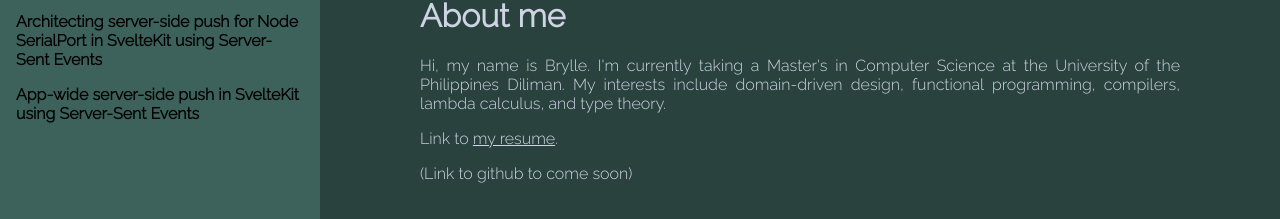
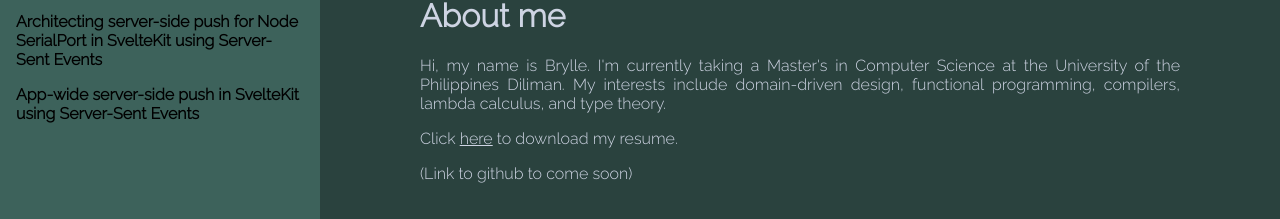
Before and after one commit to hi-brylle/hi-brylle-blog, a SvelteKit app: page /about-me in a window 1280 px wide. Shown: the part 74-293 px from the top of the page. Built offline with nearby package versions, Linux system fonts and the light colour scheme.

Commit message:
Rephrase resume download in about me page

```diff
--- a/src/routes/about-me/+page.svelte
+++ b/src/routes/about-me/+page.svelte
@@ -10,7 +10,7 @@
     </p>
 
     <p>
-        Link to <a href="/resume">my resume</a>.
+        Click <a href="/resume">here</a> to download my resume.
     </p>
 
     <p>
```
